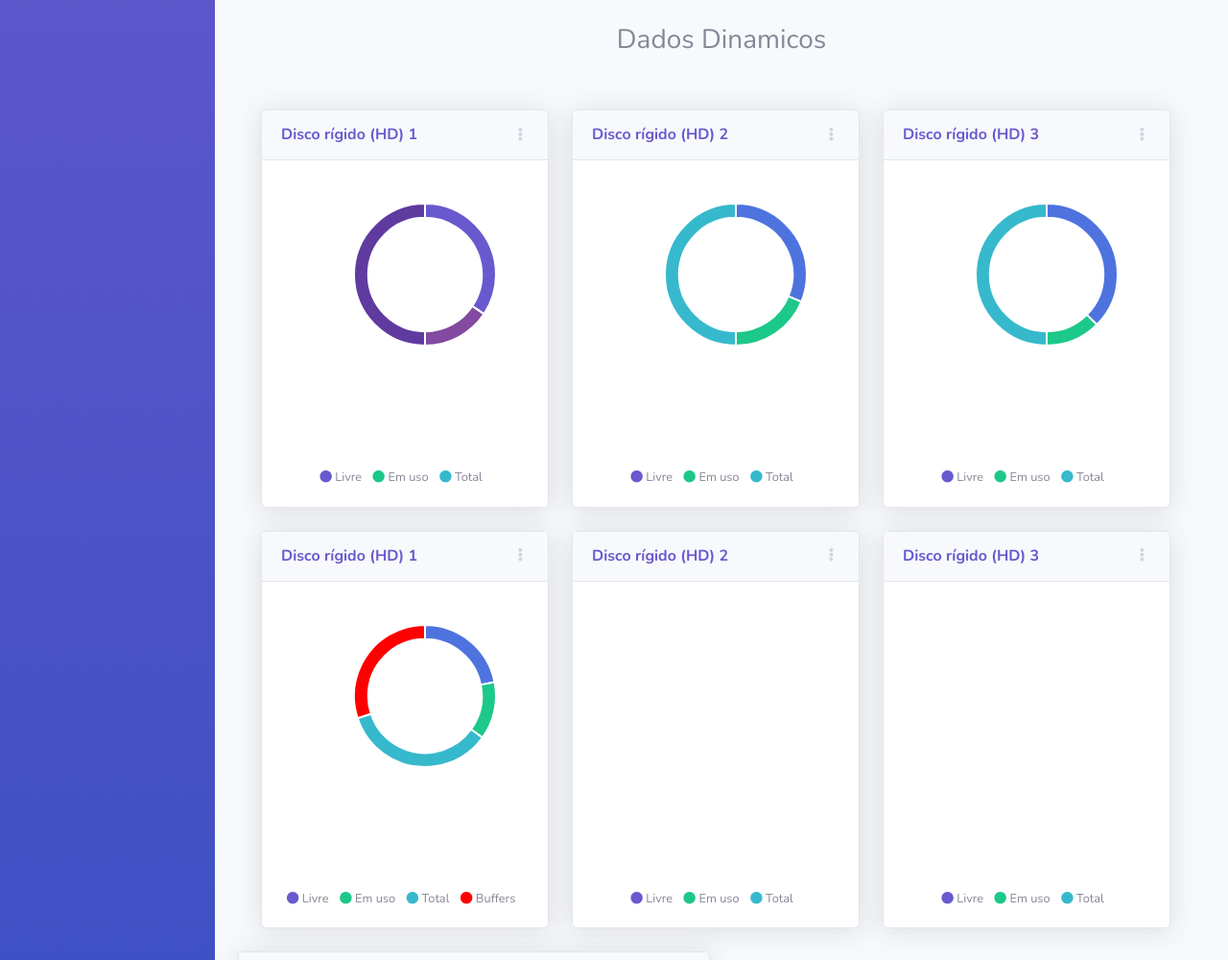
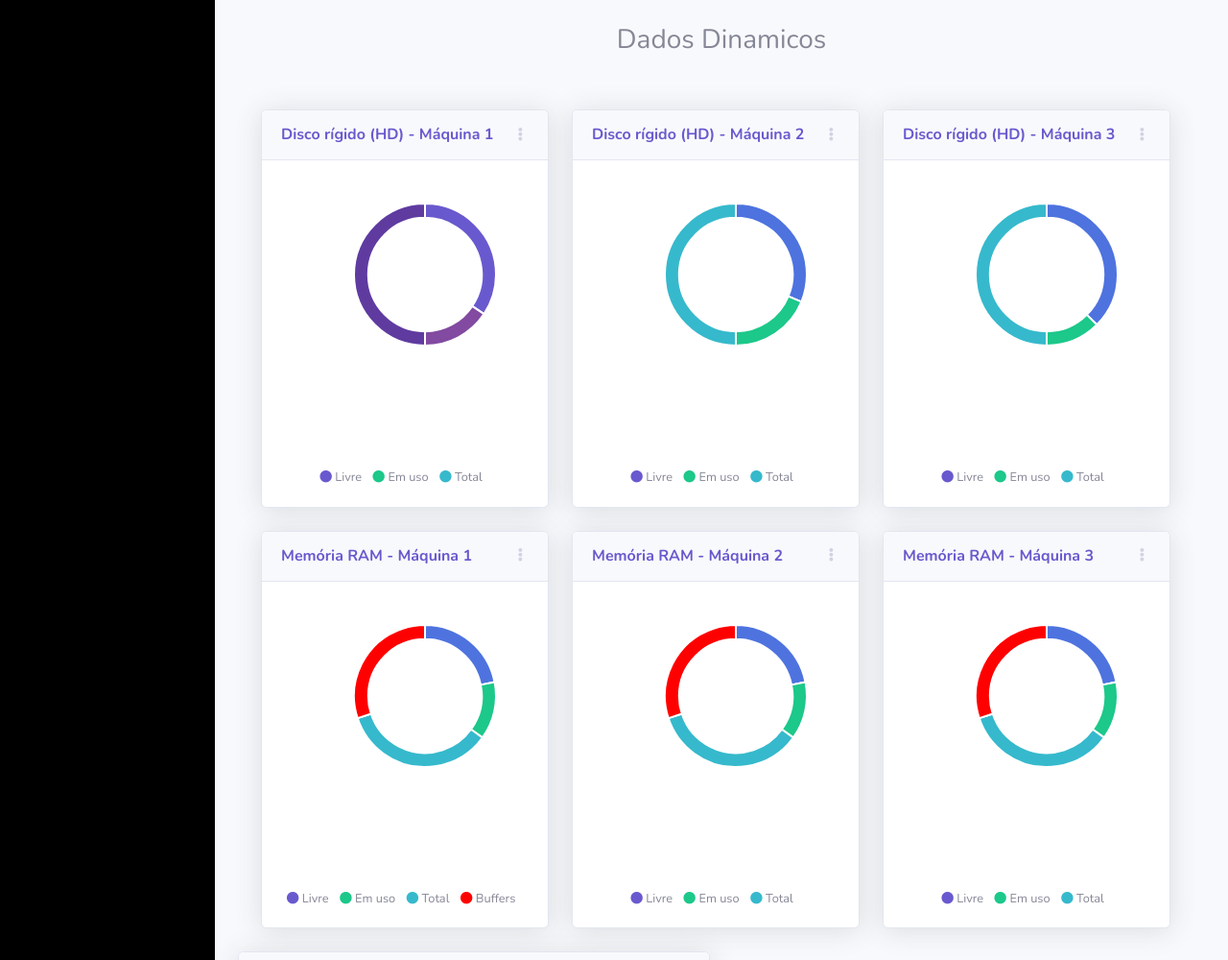
Before and after one commit to Murilomps/Turi, a website with bundled scripts: page public/dashboardTec.html in a window 1280 px wide. Shown: the part 740-1740 px from the top of the page at 96% size. Built offline with nearby package versions, Linux system fonts and the light colour scheme.

Commit message:
Criação de Graficos memoria RAM

```diff
--- a/public/dashboardTec.html
+++ b/public/dashboardTec.html
@@ -29,13 +29,13 @@
     <script src="assets/js/main.js"></script>
 </head>
 
-<body id="page-top">
+<body id="page-top" >
 
     <!-- Page Wrapper -->
-    <div id="wrapper">
+    <div id="wrapper" >
 
         <!-- Sidebar -->
-        <ul class="navbar-nav bg-gradient-primary sidebar sidebar-dark accordion" id="accordionSidebar">
+        <ul class="navbar-nav sidebar sidebar-dark accordion" id="accordionSidebar" style="background-color: black;">
 
             <!-- Sidebar - Brand -->
             <a class="sidebar-brand d-flex align-items-center justify-content-center" href="dashboard.html">
@@ -549,7 +549,7 @@
                                 <!-- Card Header - Dropdown -->
                                 <div
                                     class="card-header py-3 d-flex flex-row align-items-center justify-content-between">
-                                    <h6 class="m-0 font-weight-bold text-primary">Disco rígido (HD) 1</h6>
+                                    <h6 class="m-0 font-weight-bold text-primary">Disco rígido (HD) - Máquina 1</h6>
                                     <div class="dropdown no-arrow">
                                         <a class="dropdown-toggle" href="#" role="button" id="dropdownMenuLink"
                                             data-toggle="dropdown" aria-haspopup="true" aria-expanded="false">
@@ -592,7 +592,7 @@
                                 <!-- Card Header - Dropdown -->
                                 <div
                                     class="card-header py-3 d-flex flex-row align-items-center justify-content-between">
-                                    <h6 class="m-0 font-weight-bold text-primary">Disco rígido (HD) 2</h6>
+                                    <h6 class="m-0 font-weight-bold text-primary">Disco rígido (HD) - Máquina 2</h6>
                                     <div class="dropdown no-arrow">
                                         <a class="dropdown-toggle" href="#" role="button" id="dropdownMenuLink"
                                             data-toggle="dropdown" aria-haspopup="true" aria-expanded="false">
@@ -637,7 +637,7 @@
                             <!-- Card Header - Dropdown -->
                             <div
                                 class="card-header py-3 d-flex flex-row align-items-center justify-content-between">
-                                <h6 class="m-0 font-weight-bold text-primary">Disco rígido (HD) 3</h6>
+                                <h6 class="m-0 font-weight-bold text-primary">Disco rígido (HD) - Máquina 3</h6>
                                 <div class="dropdown no-arrow">
                                     <a class="dropdown-toggle" href="#" role="button" id="dropdownMenuLink"
                                         data-toggle="dropdown" aria-haspopup="true" aria-expanded="false">
@@ -676,14 +676,14 @@
 
             </div>
 
-            <div class="col-xl-8 col-lg-7" style="display: flex;"> <!--DivControle 2-->
+    <div class="col-xl-8 col-lg-7" style="display: flex;"> <!--DivControle 2-->
                 <!-- Pie Chart Disk Machine 1  -->
                 <div class="col-xl-6 col-lg-5">
                     <div class="card shadow mb-4">
                         <!-- Card Header - Dropdown -->
                         <div
                             class="card-header py-3 d-flex flex-row align-items-center justify-content-between">
-                            <h6 class="m-0 font-weight-bold text-primary">Disco rígido (HD) 1</h6>
+                            <h6 class="m-0 font-weight-bold text-primary">Memória RAM - Máquina 1</h6>
                             <div class="dropdown no-arrow">
                                 <a class="dropdown-toggle" href="#" role="button" id="dropdownMenuLink"
                                     data-toggle="dropdown" aria-haspopup="true" aria-expanded="false">
@@ -729,7 +729,7 @@
                         <!-- Card Header - Dropdown -->
                         <div
                             class="card-header py-3 d-flex flex-row align-items-center justify-content-between">
-                            <h6 class="m-0 font-weight-bold text-primary">Disco rígido (HD) 2</h6>
+                            <h6 class="m-0 font-weight-bold text-primary">Memória RAM - Máquina 2</h6>
                             <div class="dropdown no-arrow">
                                 <a class="dropdown-toggle" href="#" role="button" id="dropdownMenuLink"
                                     data-toggle="dropdown" aria-haspopup="true" aria-expanded="false">
@@ -749,7 +749,7 @@
                         <!-- Card Body -->
                         <div class="card-body">
                             <div class="chart-pie pt-4 pb-2">
-                                <canvas id="chartDisk2"></canvas>
+                                <canvas id="chartDisk4"></canvas>
                             </div>
                             <div class="mt-4 text-center small">
                                 <span class="mr-2">
@@ -774,7 +774,7 @@
                     <!-- Card Header - Dropdown -->
                     <div
                         class="card-header py-3 d-flex flex-row align-items-center justify-content-between">
-                        <h6 class="m-0 font-weight-bold text-primary">Disco rígido (HD) 3</h6>
+                        <h6 class="m-0 font-weight-bold text-primary">Memória RAM - Máquina 3</h6>
                         <div class="dropdown no-arrow">
                             <a class="dropdown-toggle" href="#" role="button" id="dropdownMenuLink"
                                 data-toggle="dropdown" aria-haspopup="true" aria-expanded="false">
@@ -794,7 +794,7 @@
                     <!-- Card Body -->
                     <div class="card-body">
                         <div class="chart-pie pt-4 pb-2">
-                            <canvas id="chartRAM1"></canvas>
+                            <canvas id="chartDisk5"></canvas>
                         </div>
                         <div class="mt-4 text-center small">
                             <span class="mr-2">
@@ -812,6 +812,8 @@
         </div>
 
     </div>
+
+
 
 
 
--- a/public/js/demo/chart-pie-demo.js
+++ b/public/js/demo/chart-pie-demo.js
@@ -126,3 +126,96 @@ var myPieChart = new Chart(ctx, {
     cutoutPercentage: 80,
   },
 });
+
+var ctx = document.getElementById("chartDisk4");
+var myPieChart = new Chart(ctx, {
+  type: 'doughnut',
+  data: {
+    labels: ["Em uso", "Livre", "Total", "Buffers+Cache"],
+    datasets: [{
+      data: [40, 24, 64, 55],
+      backgroundColor: ['#4e73df', '#1cc88a', '#36b9cc', "#FF0000"],
+      hoverBackgroundColor: ['#2e59d9', '#17a673', '#2c9faf'],
+      hoverBorderColor: "rgba(234, 236, 244, 1)",
+    }],
+  },
+  options: {
+    maintainAspectRatio: false,
+    tooltips: {
+      backgroundColor: "rgb(255,255,255)",
+      bodyFontColor: "#858796",
+      borderColor: '#dddfeb',
+      borderWidth: 1,
+      xPadding: 15,
+      yPadding: 15,
+      displayColors: false,
+      caretPadding: 10,
+    },
+    legend: {
+      display: false
+    },
+    cutoutPercentage: 80,
+  },
+});
+
+var ctx = document.getElementById("chartDisk5");
+var myPieChart = new Chart(ctx, {
+  type: 'doughnut',
+  data: {
+    labels: ["Em uso", "Livre", "Total", "Buffers+Cache"],
+    datasets: [{
+      data: [40, 24, 64, 55],
+      backgroundColor: ['#4e73df', '#1cc88a', '#36b9cc', "#FF0000"],
+      hoverBackgroundColor: ['#2e59d9', '#17a673', '#2c9faf'],
+      hoverBorderColor: "rgba(234, 236, 244, 1)",
+    }],
+  },
+  options: {
+    maintainAspectRatio: false,
+    tooltips: {
+      backgroundColor: "rgb(255,255,255)",
+      bodyFontColor: "#858796",
+      borderColor: '#dddfeb',
+      borderWidth: 1,
+      xPadding: 15,
+      yPadding: 15,
+      displayColors: false,
+      caretPadding: 10,
+    },
+    legend: {
+      display: false
+    },
+    cutoutPercentage: 80,
+  },
+});
+
+var ctx = document.getElementById("chartDisk6");
+var myPieChart = new Chart(ctx, {
+  type: 'doughnut',
+  data: {
+    labels: ["Em uso", "Livre", "Total", "Buffers+Cache"],
+    datasets: [{
+      data: [40, 24, 64, 55],
+      backgroundColor: ['#4e73df', '#1cc88a', '#36b9cc', "#FF0000"],
+      hoverBackgroundColor: ['#2e59d9', '#17a673', '#2c9faf'],
+      hoverBorderColor: "rgba(234, 236, 244, 1)",
+    }],
+  },
+  options: {
+    maintainAspectRatio: false,
+    tooltips: {
+      backgroundColor: "rgb(255,255,255)",
+      bodyFontColor: "#858796",
+      borderColor: '#dddfeb',
+      borderWidth: 1,
+      xPadding: 15,
+      yPadding: 15,
+      displayColors: false,
+      caretPadding: 10,
+    },
+    legend: {
+      display: false
+    },
+    cutoutPercentage: 80,
+  },
+});
```
